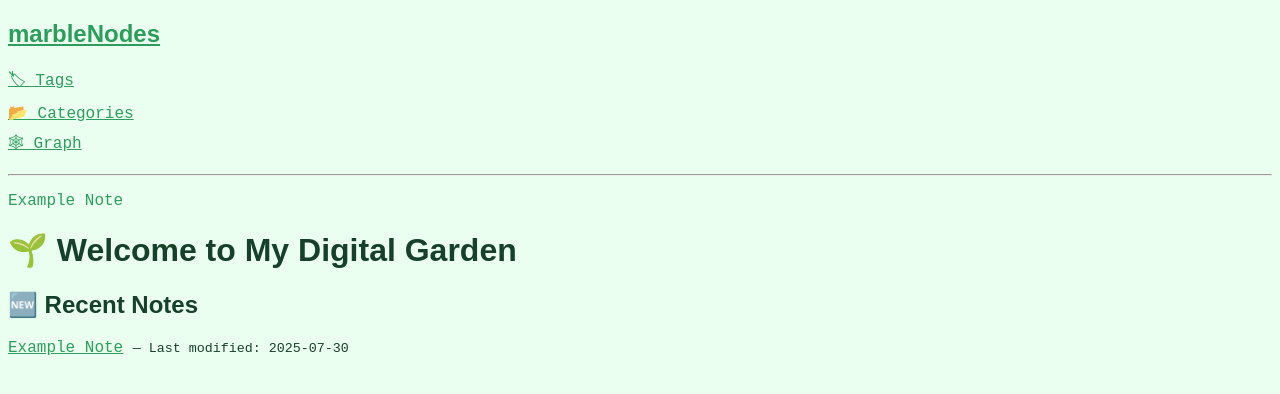
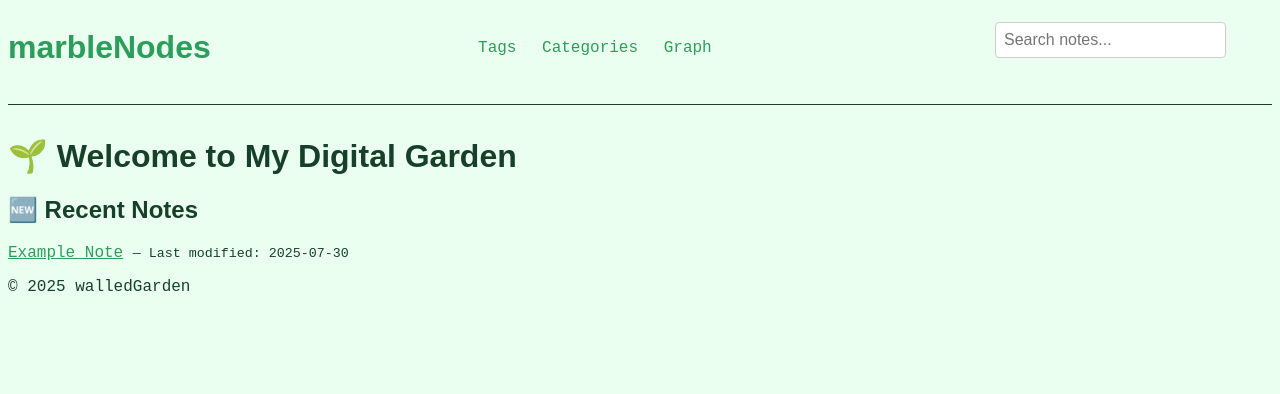
Before and after one commit to dduyg/5566677, a Jekyll site: the page built from index.md, in a window 1280 px wide. Shown: the top 394 px of the page. Built offline with Jekyll 4.4.1, drawn with Linux system fonts in a browser that asks for light colours; some web fonts are replaced; comment, search, counter and statistics services are not loaded.

Commit message:
Update default.html

```diff
--- a/_layouts/default.html
+++ b/_layouts/default.html
@@ -2,32 +2,36 @@
 <html lang="en">
 <head>
   <meta charset="UTF-8" />
+  <meta name="viewport" content="width=device-width, initial-scale=1" />
+  <meta name="description" content="{{ site.description }}" />
   <title>{{ page.title }} | {{ site.title }}</title>
   <link rel="stylesheet" href="{{ '/assets/main.css' | relative_url }}">
 </head>
 <body>
-  <div class="container">
-    <aside class="sidebar">
-      <h2><a href="{{ '/' | relative_url }}">{{ site.title }}</a></h2>
-      <ul>
-        <li><a href="{{ '/tags/' | relative_url }}">🏷 Tags</a></li>
-        <li><a href="{{ '/categories/' | relative_url }}">📂 Categories</a></li>
-        <li><a href="{{ '/graph/' | relative_url }}">🕸 Graph</a></li>
-      </ul>
-      <hr>
-      <nav>
-        <ul>
-          {% for note in site.notes %}
-            {% if note.published != false %}
-              <li><a href="{{ note.url | relative_url }}">{{ note.title }}</a></li>
-            {% endif %}
-          {% endfor %}
-        </ul>
-      </nav>
-    </aside>
-    <main class="content">
-      {{ content }}
-    </main>
-  </div>
+  <header>
+    <h1><a href="{{ '/' | relative_url }}">{{ site.title }}</a></h1>
+    <nav>
+      <a href="{{ '/tags/' | relative_url }}">Tags</a>
+      <a href="{{ '/categories/' | relative_url }}">Categories</a>
+      <a href="{{ '/graph/' | relative_url }}">Graph</a>
+    </nav>
+    <div class="header-right">
+      <input type="text" id="search-box" placeholder="Search notes..." />
+      <button id="theme-toggle"></button>
+    </div>
+  </header>
+
+  <main>
+    {{ content }}
+  </main>
+
+  <footer>
+    <p>© {{ site.time | date: "%Y" }} walledGarden</p>
+  </footer>
+
+ <script src="https://unpkg.com/lunr/lunr.js"></script>
+ <script src="{{ '/assets/search.js' | relative_url }}"></script>
+
+ <script src="{{ '/assets/theme-toggle.js' | relative_url }}"></script>
 </body>
 </html>
```
